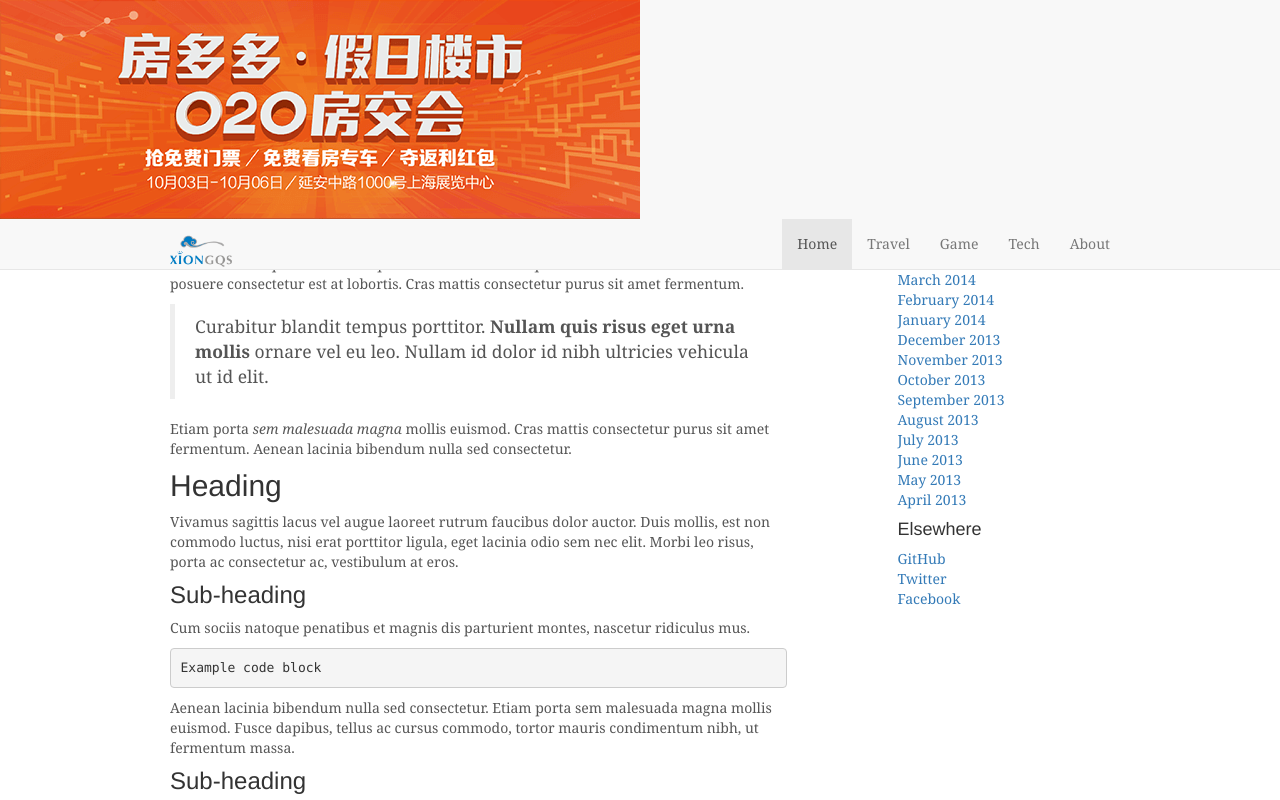
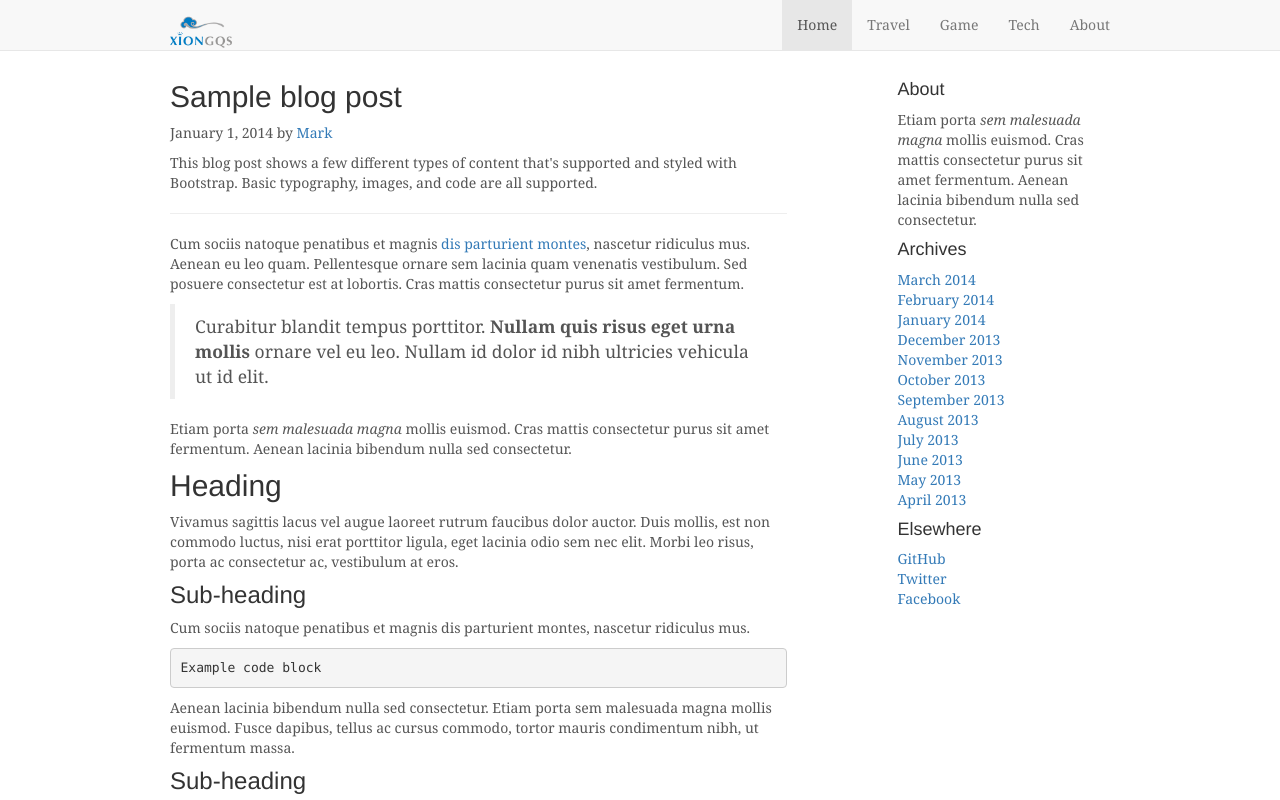
Before and after one commit to easygavin/easygavin.github.io, a plain HTML site: page index.html in a window 1280 px wide. Shown: the top 800 px of the page. Drawn offline with nearby package versions, Linux system fonts and the light colour scheme.

Commit message:
weixin image

```diff
--- a/index.html
+++ b/index.html
@@ -35,7 +35,6 @@
 
 <!-- Fixed navbar -->
 <nav class="navbar navbar-fixed-top  navbar-default">
-  <img src="images/1.png" width="640" height="219">
   <div class="container">
     <div class="navbar-header">
       <button type="button" class="navbar-toggle collapsed" data-toggle="collapse" data-target="#navbar"
```
